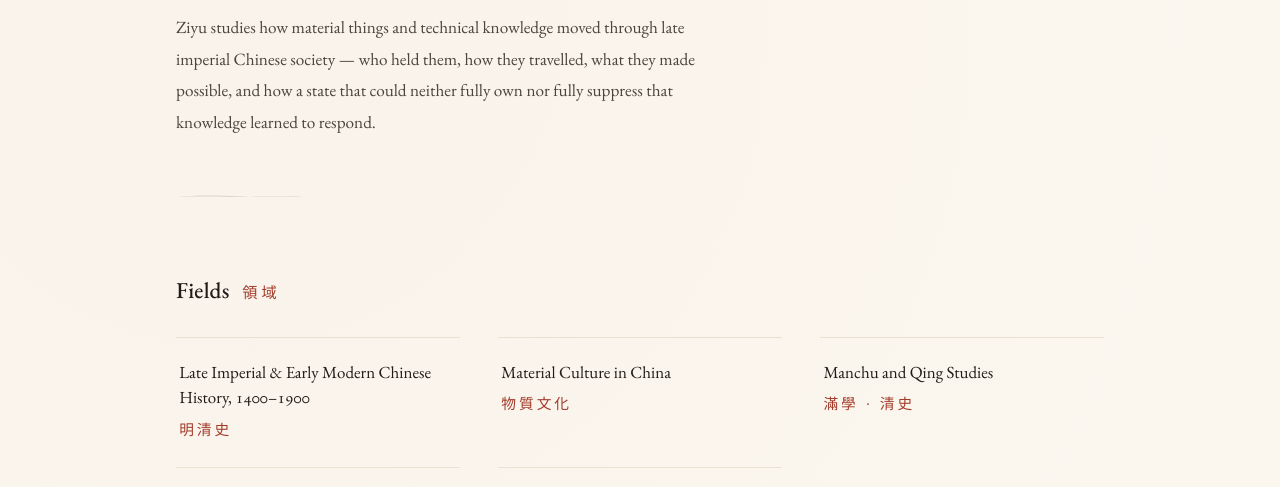
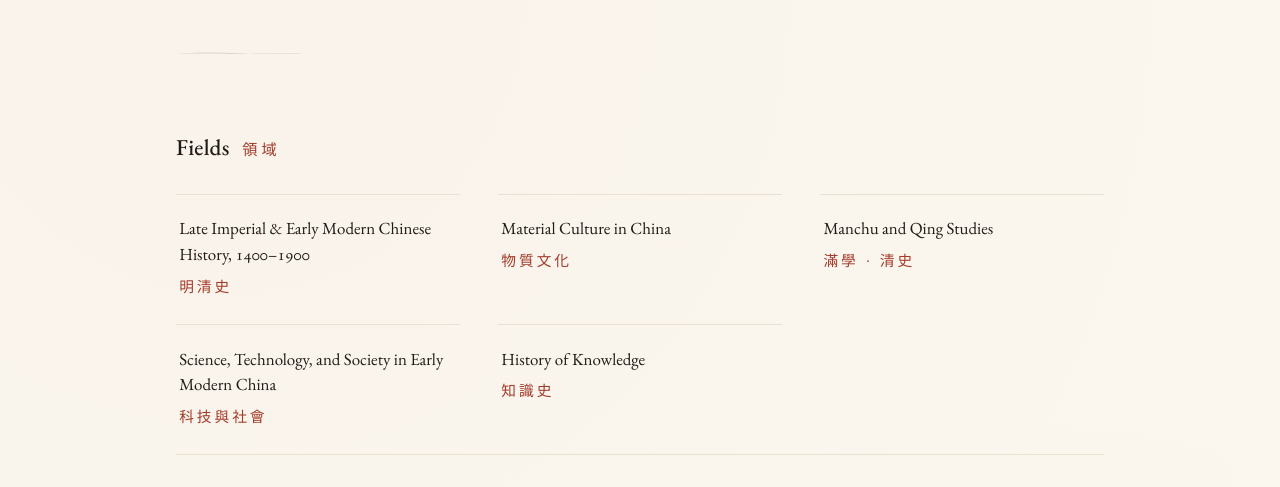
Before and after one commit to ziyuqiu0413/ziyuqiu0413.github.io, a plain HTML site: page research.html in a window 1280 px wide. Shown: the part 266-753 px from the top of the page. Drawn offline with nearby package versions, Linux system fonts and the light colour scheme.

Commit message:
Remove intro paragraphs from Research and Works pages
Co-Authored-By: Claude Opus 5 <noreply@anthropic.com>

```diff
--- a/research.html
+++ b/research.html
@@ -34,10 +34,6 @@
     <div class="pagehead__zh" aria-hidden="true">研究</div>
     <p class="pagehead__label">Section Three</p>
     <h1>Research Interests</h1>
-    <p>Ziyu studies how material things and technical knowledge moved through late
-       imperial Chinese society — who held them, how they travelled, what they made
-       possible, and how a state that could neither fully own nor fully suppress that
-       knowledge learned to respond.</p>
   </div>
 
   <svg class="stroke" viewBox="0 0 200 8" aria-hidden="true">
```
Also changed, not shown: works.html (+0 -2 lines).
